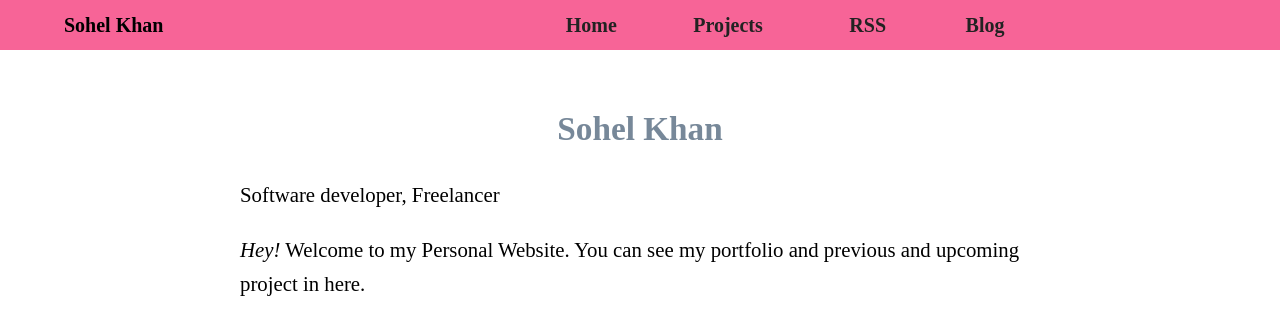
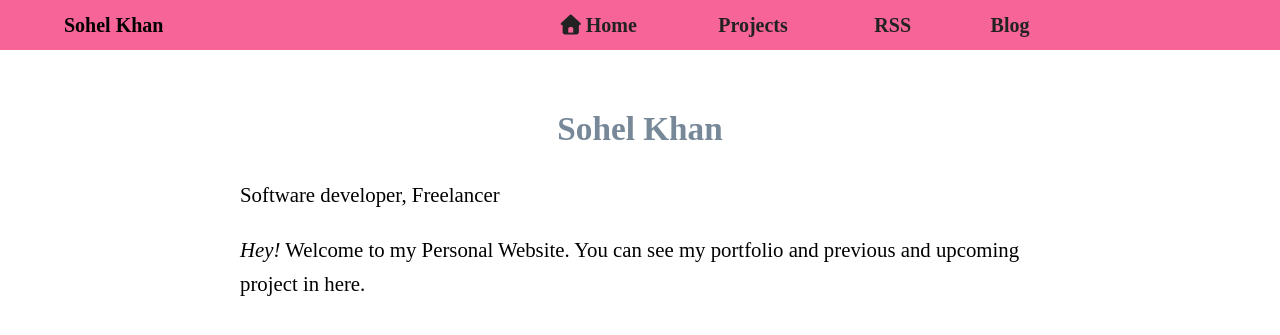
Before and after one commit to sooooheeeel/sooooheeeel.github.io, a Jekyll site: the page built from index.md, in a window 1280 px wide and 900 px high. Shown: the top 335 px of the window. Built offline with Jekyll 4.4.1, drawn with Linux system fonts in a browser that asks for light colours; nearby versions of some CDN libraries; library files that are not in the unit come from our copies.

Commit message:
Update default.html

```diff
--- a/_layouts/default.html
+++ b/_layouts/default.html
@@ -8,6 +8,8 @@
     <title>{{ page.title }}</title>
     <meta name="description" content="{{ page.description }}" />
     <link rel="stylesheet" href="/assets/css/style.css" />
+    <link rel="stylesheet" href="/assets/css/all.min.css" />
+
    </head>
   <body>
     <header>
```
